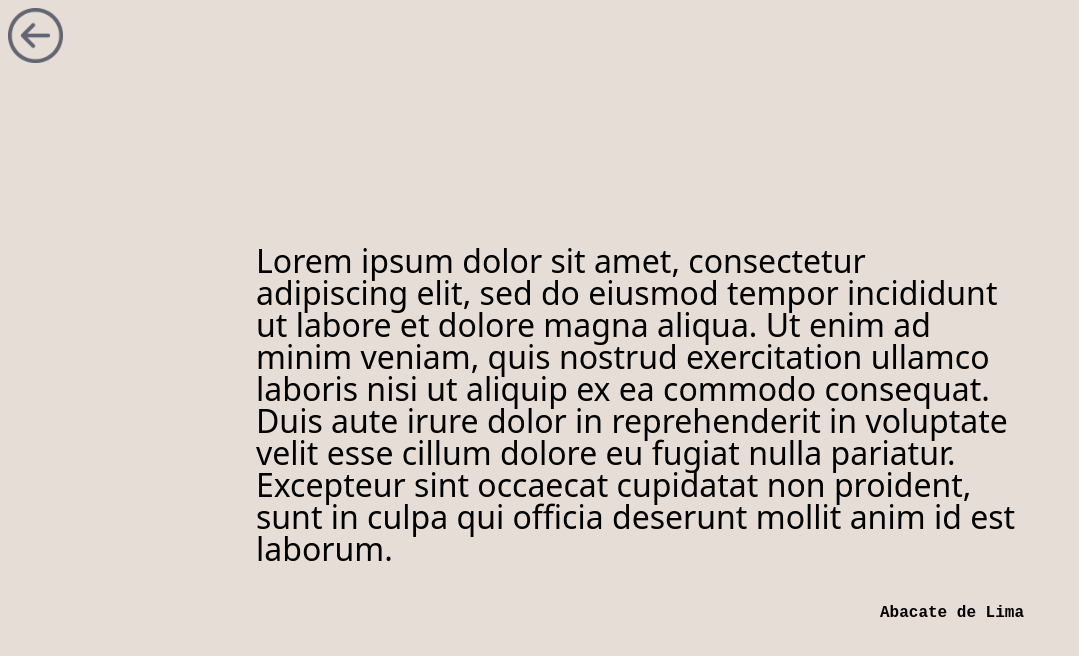
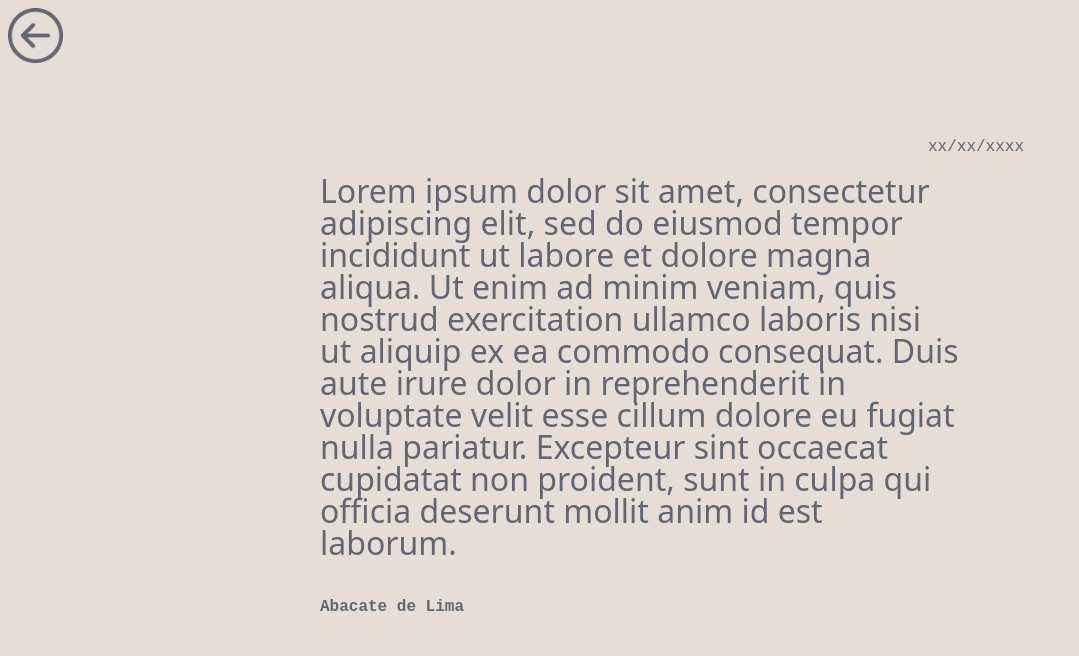
Before and after one commit to midorishibukawa/lettersfromtheheart-front, a plain HTML site: page showLetter.html in a window 1280 px wide. Shown: the whole page, without its empty margins (0-1079 px from the left). Drawn offline with Linux system fonts and the light colour scheme; no server answers.

Commit message:
Add date to letters

```diff
--- a/createLetter.js
+++ b/createLetter.js
@@ -7,9 +7,11 @@ if (!user) {
 
 submit.addEventListener("click", async ($event) => {
   $event.preventDefault();
+  const date = new Date();
   const letter = {
     from_user: user,
     text: textArea.value,
+    creation_date: date,
   };
   const req = {
     method: "POST",
--- a/showLetter.html
+++ b/showLetter.html
@@ -14,15 +14,17 @@
 <body>
     <div class="arrow"><a href="index.html"><img src="src/assets/backarrow.png" alt="back-arrow"></a></div>
     <section>
+        <content>
         <div class="showletter__section-header">
-            <!-- <h2 class="showletter__time">xx/xx/xxxx</h2> -->
+            <h2 class="showletter__time" id="date">xx/xx/xxxx</h2>
         </div>
         <!-- <div class="space"> -->
         <p class="showletter__text" id="text">Lorem ipsum dolor sit amet, consectetur adipiscing elit, sed do eiusmod tempor incididunt ut labore et dolore magna aliqua. Ut enim ad minim veniam, quis nostrud exercitation ullamco laboris nisi ut aliquip ex ea commodo consequat. Duis aute irure dolor in reprehenderit in voluptate velit esse cillum dolore eu fugiat nulla pariatur. Excepteur sint occaecat cupidatat non proident, sunt in culpa qui officia deserunt mollit anim id est laborum.<p/>
         <div class="showletter__section-footer">
             <p class="showletter__author" id="author">Abacate de Lima</p>
         </div>
-        </section>
+        </content>
+    </section>
 
 </body>
 </html>
--- a/showLetter.js
+++ b/showLetter.js
@@ -3,8 +3,14 @@ const data = await res.json()
 
 const authorElement = document.querySelector("#author")
 const textElement = document.querySelector("#text")
+const dateElement = document.querySelector("#date")
+
+const creationDate = new Date(data[0].creation_date);
+
+const readableDate = `${creationDate.toLocaleDateString()} ${creationDate.toLocaleTimeString()}`;
 
 authorElement.innerText = data[0].from_user
 textElement.innerText = data[0].text
+dateElement.innerText = readableDate
 
 console.log(data)
--- a/src/styles/showLetter.css
+++ b/src/styles/showLetter.css
@@ -3,9 +3,17 @@
 
 .showletter__section-header {
   display: flex;
-  align-items: center;
-  justify-content: space-between;
+  align-items: flex-end;
+  flex-direction: column;
   width: 60vw;
+}
+
+.showletter__time {
+  font-size: var(--font-size-4);
+  font-weight: var(--font-weight-4);
+  color: var(--grey-5);
+  font-family: "Courier New", Courier, monospace;
+  margin: 0;
 }
 
 .showletter__title {
@@ -25,35 +33,45 @@
 }
 
 .showletter__text {
-  width: 60vw;
   font-size: var(--font-size-2);
-  font-weight: var(--font-weight-4);
-  font-family: system-ui, -apple-system, BlinkMacSystemFont, "Segoe UI", Roboto,
-    Oxygen, Ubuntu, Cantarell, "Open Sans", "Helvetica Neue", sans-serif;
+  font-weight: var(--font-weight-2);
+  color: var(--grey-5);
+  font-family: system-ui, -apple-system, BlinkMacSystemFont, 'Segoe UI', Roboto,
+   Oxygen, Ubuntu, Cantarell, 'Open Sans', 'Helvetica Neue', sans-serif;
 }
 
 section {
   display: flex;
-  justify-content: center;
   flex-direction: column;
   align-items: center;
-  padding-top: 10rem;
-  min-width: 40vw;
+  justify-content: center;
+  width: 100vw;
+  height: 80vh;
+}
+
+content {
+  display: flex;
+  flex-direction: column;
+  align-items: center;
+  max-width: 50vw;
+  min-width: 30vw;
   gap: 20px;
-  align-self: center;
+
 }
 
 .showletter__section-footer {
   display: flex;
   align-items: center;
-  justify-content: flex-end;
-  width: 60vw;
+  justify-content: flex-start;
+  width: 50vw;
+  margin-bottom: 2vh;
 }
 
 .showletter__author {
   font-size: var(--font-size-3);
   font-weight: var(--font-weight-1);
   font-family: "Courier New", Courier, monospace;
+  color: var(--grey-5);
 }
 
 button {
```
